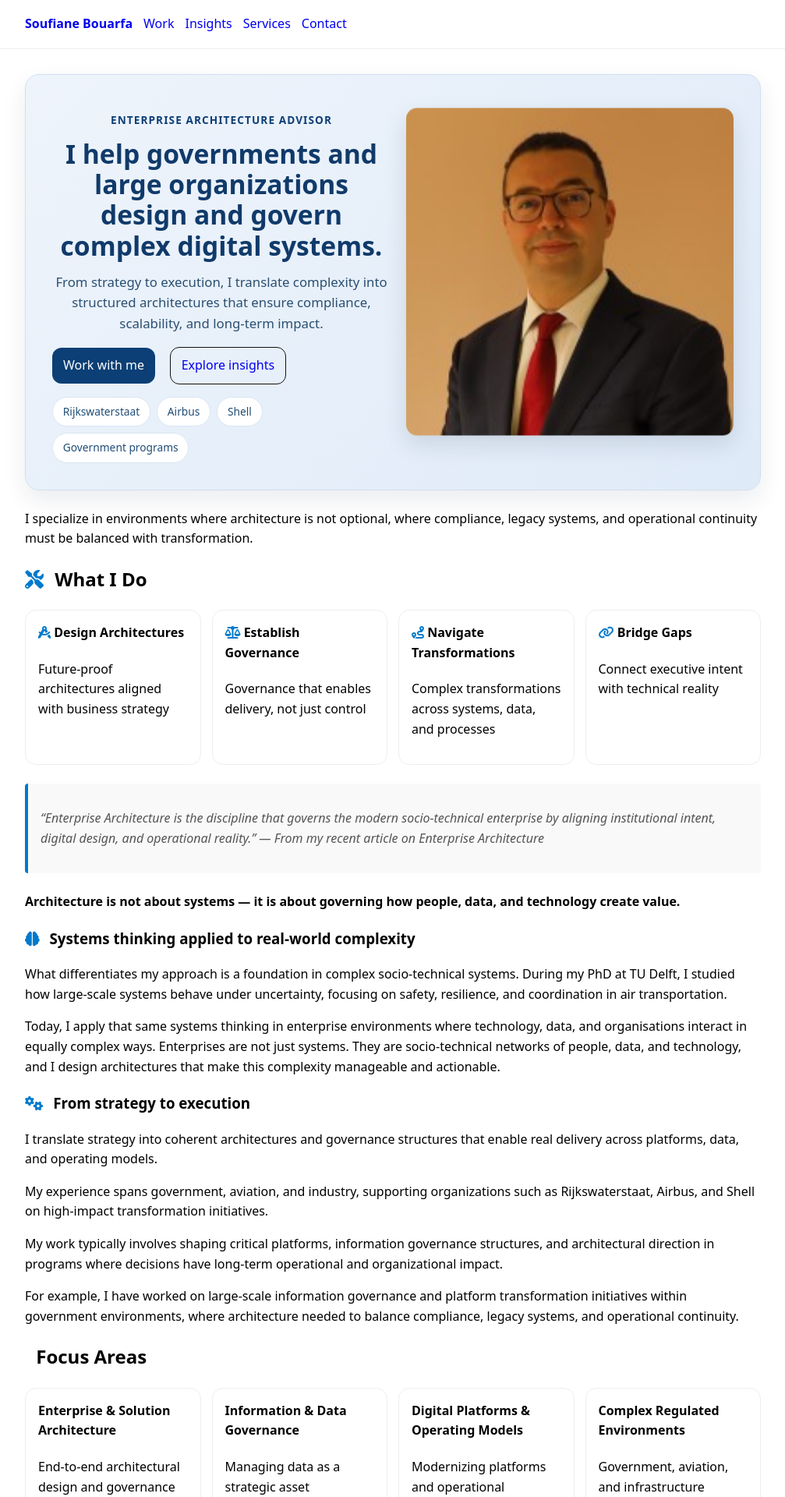
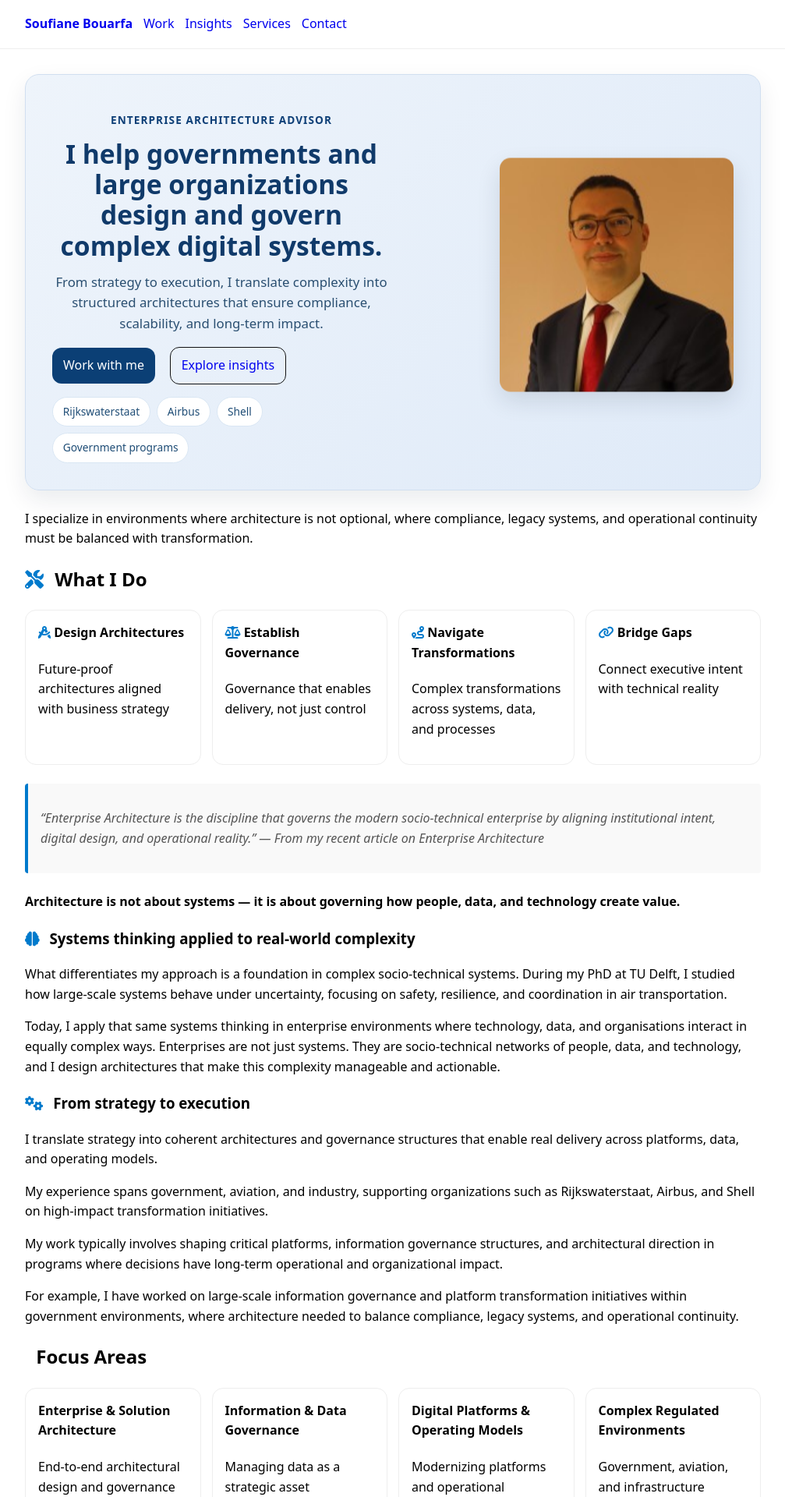
Before and after one commit to sbouarfa/soufianebouarfa.github.io, a Jekyll site: the page built from index.md, in a window 1280 px wide. Shown: the top 1920 px of the page at 78% size, without its empty margins (136-1143 px from the left). Built offline with Jekyll 4.4.1, drawn with Linux system fonts in a browser that asks for light colours.

Commit message:
Reduce homepage hero photo size

```diff
--- a/assets/css/main.css
+++ b/assets/css/main.css
@@ -127,7 +127,10 @@
 }
 
 .wow-right img {
-  width: 100%;
+  width: 82%;
+  max-width: 300px;
+  margin-left: auto;
+  display: block;
   border-radius: 14px;
   box-shadow: 0 12px 30px rgba(15, 29, 53, 0.12);
   animation: float 8s ease-in-out infinite;
@@ -153,7 +156,10 @@
 
 @media (max-width: 900px) {
   .wow-hero { grid-template-columns: 1fr; }
-  .wow-right img { margin-top: 1rem; }
+  .wow-right img {
+    width: min(72%, 260px);
+    margin: 1rem auto 0;
+  }
 }
 
 .home-hero h1 {
```
